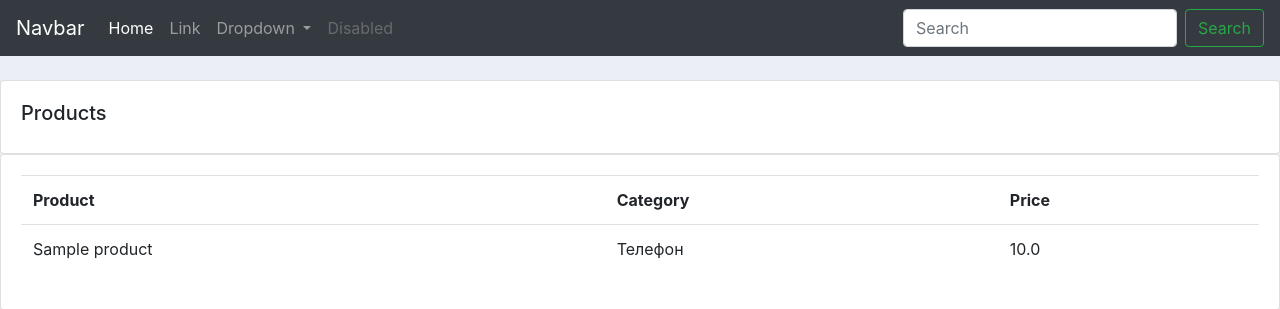
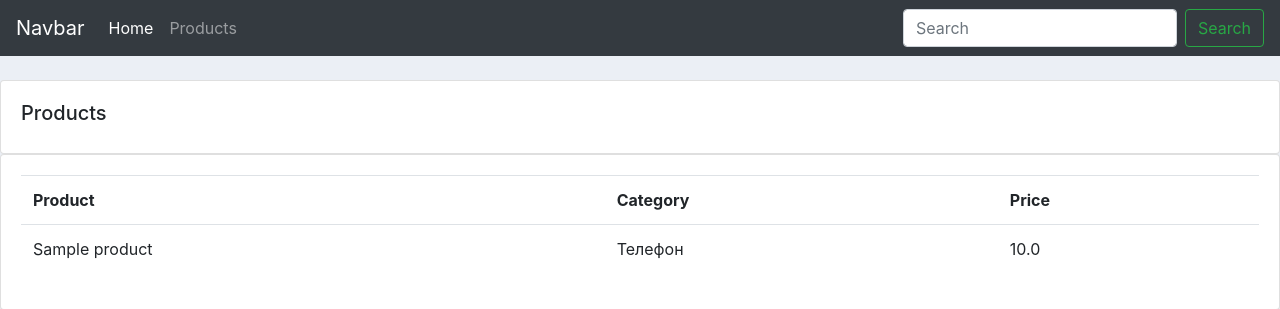
Before and after one commit to Erjan18/online_delivery, a Django app: template online_store/store/templates/store/products.html in a window 1280 px wide. Shown: the top 309 px of the page. Run offline with Django 3.2, Linux system fonts and the light colour scheme; the template is opened without the code that fills it: values that come from a table or form of the project are taken from there, others are empty; tables that the repository leaves empty hold one stand-in row (values such as "Sample post"); parts of the project's set-up code (start-up, migrations or seed data) failed here and were passed over; some libraries are stand-ins or nearby versions.

Commit message:
binds home and product

```diff
--- a/online_store/store/templates/store/navbar.html
+++ b/online_store/store/templates/store/navbar.html
@@ -7,14 +7,13 @@
   <div class="collapse navbar-collapse" id="navbarSupportedContent">
     <ul class="navbar-nav mr-auto">
       <li class="nav-item active">
-        <a class="nav-link" href="#">Home <span class="sr-only">(current)</span></a>
+        <a class="nav-link" href="{% url 'home' %}">Home <span class="sr-only">(current)</span></a>
       </li>
       <li class="nav-item">
-        <a class="nav-link" href="#">Link</a>
+        <a class="nav-link" href="{% url 'products' %}">Products</a>
       </li>
       <li class="nav-item dropdown">
-        <a class="nav-link dropdown-toggle" href="#" id="navbarDropdown" role="button" data-toggle="dropdown" aria-haspopup="true" aria-expanded="false">
-          Dropdown
+
         </a>
         <div class="dropdown-menu" aria-labelledby="navbarDropdown">
           <a class="dropdown-item" href="#">Action</a>
@@ -24,7 +23,7 @@
         </div>
       </li>
       <li class="nav-item">
-        <a class="nav-link disabled" href="#">Disabled</a>
+
       </li>
     </ul>
     <form class="form-inline my-2 my-lg-0">
```
